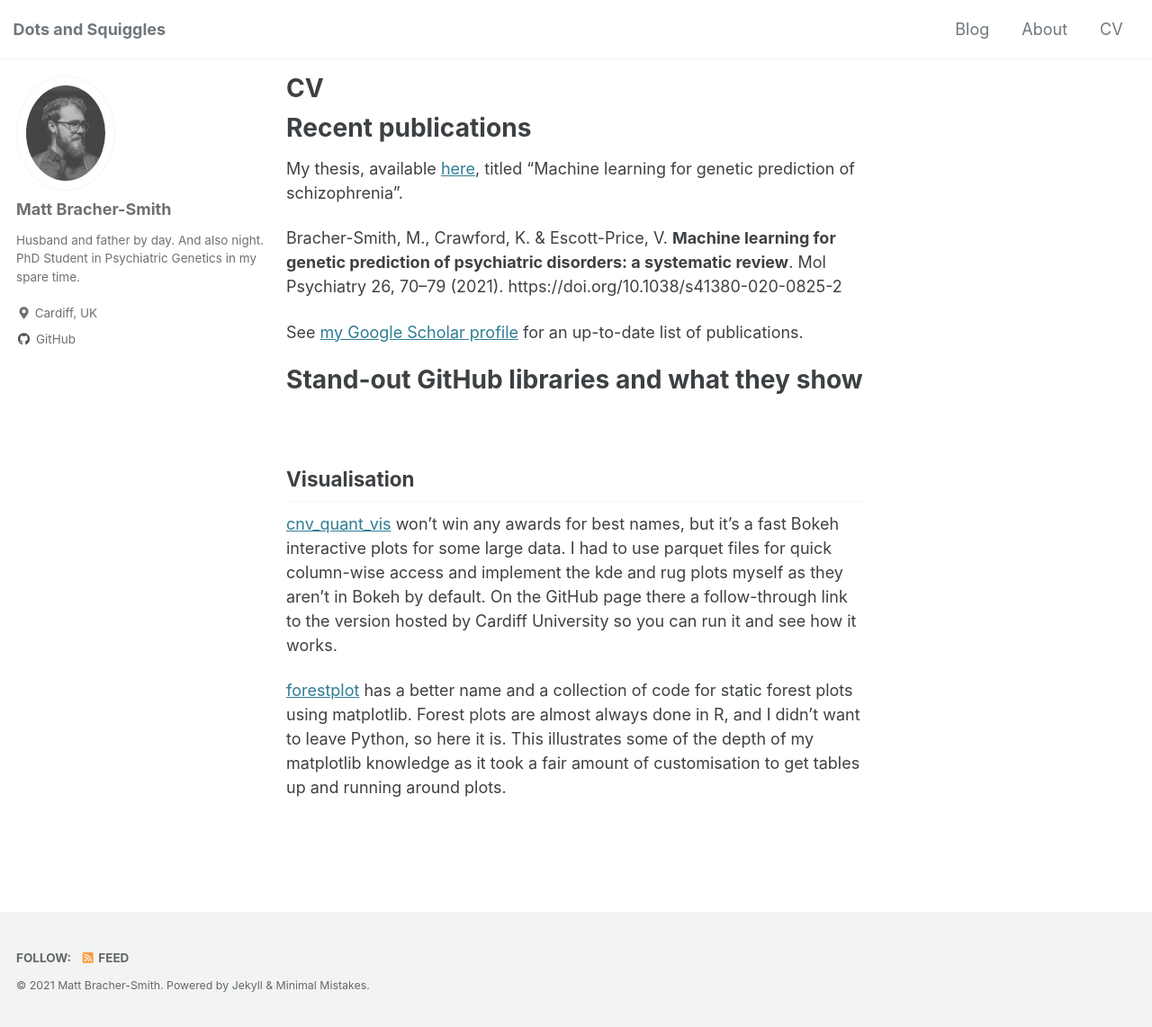
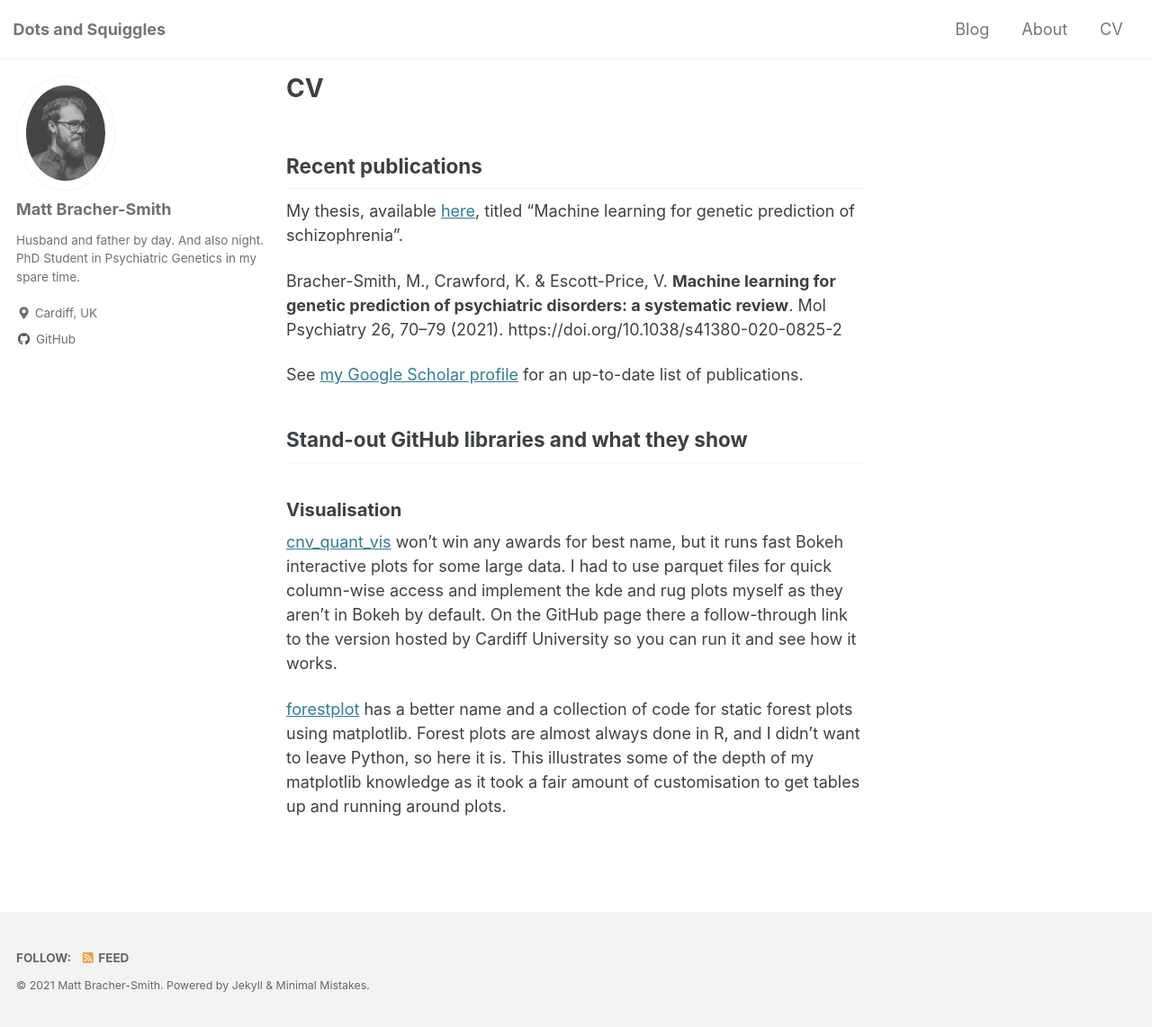
Before and after one commit to seafloor/seafloor.github.io, a Jekyll site: the page built from _pages/cv.md, in a window 1280 px wide and 1142 px high. Shown: the whole window at 90% size. Built offline with Jekyll 4.4.1, drawn with Linux system fonts in a browser that asks for light colours; cached includes are drawn as plain includes.

```diff
--- a/_pages/cv.md
+++ b/_pages/cv.md
@@ -6,15 +6,15 @@ author_profile: true
 comments: false
 ---
 
-# Recent publications
+## Recent publications
 My thesis, available [here](https://orca.cardiff.ac.uk/143840/), titled "Machine learning for genetic prediction of schizophrenia".
 
 Bracher-Smith, M., Crawford, K. & Escott-Price, V. **Machine learning for genetic prediction of psychiatric disorders: a systematic review**. Mol Psychiatry 26, 70–79 (2021). https://doi.org/10.1038/s41380-020-0825-2
 
 See [my Google Scholar profile](https://scholar.google.com/citations?user=iRjM5gsAAAAJ&hl=en) for an up-to-date list of publications.
 
-# Stand-out GitHub libraries and what they show
-## Visualisation
-[cnv_quant_vis](https://github.com/seafloor/cnv_quant_vis) won't win any awards for best names, but it's a fast Bokeh interactive plots for some large data. I had to use parquet files for quick column-wise access and implement the kde and rug plots myself as they aren't in Bokeh by default. On the GitHub page there a follow-through link to the version hosted by Cardiff University so you can run it and see how it works.
+## Stand-out GitHub libraries and what they show
+### Visualisation
+[cnv_quant_vis](https://github.com/seafloor/cnv_quant_vis) won't win any awards for best name, but it runs fast Bokeh interactive plots for some large data. I had to use parquet files for quick column-wise access and implement the kde and rug plots myself as they aren't in Bokeh by default. On the GitHub page there a follow-through link to the version hosted by Cardiff University so you can run it and see how it works.
 
 [forestplot](https://github.com/seafloor/forestplot) has a better name and a collection of code for static forest plots using matplotlib. Forest plots are almost always done in R, and I didn't want to leave Python, so here it is. This illustrates some of the depth of my matplotlib knowledge as it took a fair amount of customisation to get tables up and running around plots.
```
Also changed, not shown: _drafts/my-favourite-categorical-plot.md (added, +9 -0 lines), _posts/2021-10-01-adjusting-for-base-rates.md (added, +29 -0 lines).
